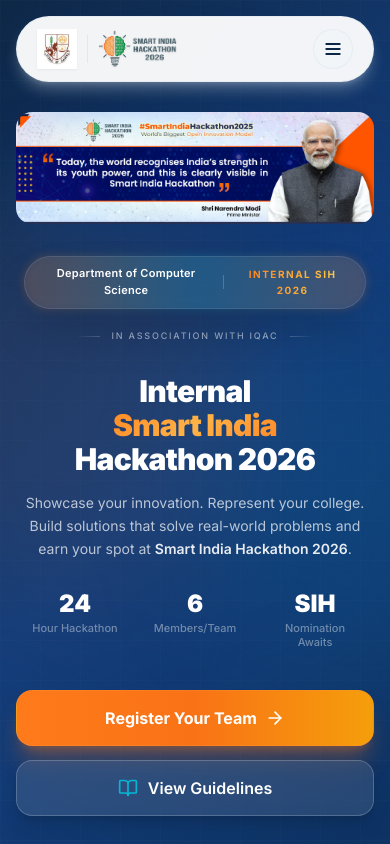
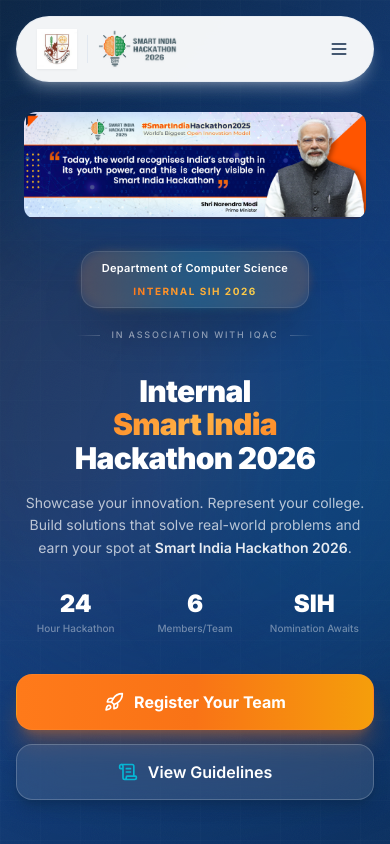
Before and after one commit to AtulSahu778/SIH-intercollege-hackathon-web, a Next.js app: page / in a window 390 px wide. Shown: the top 844 px of the page. Built offline with nearby package versions, Linux system fonts and the light colour scheme.

Commit message:
feat: implement responsive footer, navigation bar, and hero section components for the landing page

```diff
--- a/components/home/HeroSection.tsx
+++ b/components/home/HeroSection.tsx
@@ -2,7 +2,7 @@
 
 import { motion } from "framer-motion";
 import Link from "next/link";
-import { ArrowRight, BookOpen } from "lucide-react";
+import { Rocket, ScrollText } from "lucide-react";
 import { Button } from "@/components/ui/button";
 import Image from "next/image";
 import pmBanner from "@/app/images/sih2025-slider-banner-PM-Banner2.png";
@@ -55,8 +55,10 @@
             className="text-center flex flex-col items-center w-full"
           >
             {/* PM Banner */}
-            <motion.div variants={itemVariants} className="w-full max-w-6xl mx-auto mb-8 sm:mb-10 rounded-2xl sm:rounded-3xl overflow-hidden shadow-2xl shadow-navy-secondary/50 relative group bg-black/10">
-               <Image priority src={pmBanner} alt="Smart India Hackathon PM Banner" className="w-full h-auto object-cover transform group-hover:scale-105 transition-transform duration-700" />
+            <motion.div variants={itemVariants} className="w-full max-w-6xl mx-auto mb-8 sm:mb-10 px-2 sm:px-4">
+              <div className="rounded-xl sm:rounded-3xl overflow-hidden shadow-2xl shadow-navy-secondary/50 relative group bg-black/10">
+                <Image priority src={pmBanner} alt="Smart India Hackathon PM Banner" className="w-full h-auto object-contain transform group-hover:scale-105 transition-transform duration-700" />
+              </div>
             </motion.div>
 
             {/* Top badge */}
@@ -66,17 +68,17 @@
                 <div className="absolute -inset-[1px] bg-gradient-to-r from-accent-orange/40 via-accent-cyan/40 to-accent-orange/40 rounded-full blur-sm opacity-50 group-hover:opacity-100 transition duration-1000 group-hover:duration-300" />
 
                 {/* Main Badge */}
-                <div className="relative flex items-center gap-3 sm:gap-4 px-4 sm:px-6 py-2 sm:py-2.5 bg-white/5 backdrop-blur-xl border border-white/10 rounded-full shadow-2xl">
+                <div className="relative flex flex-col sm:flex-row items-center gap-1.5 sm:gap-4 px-5 sm:px-6 py-2 sm:py-2.5 bg-white/5 backdrop-blur-xl border border-white/10 rounded-2xl sm:rounded-full shadow-2xl">
                   {/* Department */}
-                  <span className="text-[11px] sm:text-xs font-semibold text-white tracking-wide">
+                  <span className="text-[11px] sm:text-xs font-semibold text-white tracking-wide text-center">
                     Department of Computer Science
                   </span>
 
-                  {/* Separator */}
-                  <span className="w-px h-3.5 bg-white/20" />
+                  {/* Separator (Hidden on mobile) */}
+                  <span className="hidden sm:block w-px h-3.5 bg-white/20" />
 
                   {/* Event */}
-                  <span className="text-[10px] sm:text-[11px] font-bold uppercase tracking-[0.15em] bg-gradient-to-r from-accent-orange to-amber-300 bg-clip-text text-transparent">
+                  <span className="text-[10px] sm:text-[11px] font-bold uppercase tracking-[0.15em] bg-gradient-to-r from-accent-orange to-amber-300 bg-clip-text text-transparent text-center">
                     Internal SIH 2026
                   </span>
                 </div>
@@ -114,16 +116,16 @@
             {/* Stats mini bar */}
             <motion.div
               variants={itemVariants}
-              className="flex items-start justify-center gap-6 sm:gap-10 mt-8"
+              className="flex items-start justify-between sm:justify-center gap-2 sm:gap-10 mt-8 sm:mt-12 w-full max-w-md mx-auto px-1 sm:px-0"
             >
               {[
                 { value: "24", label: "Hour Hackathon" },
                 { value: "6", label: "Members/Team" },
                 { value: "SIH", label: "Nomination Awaits" },
               ].map((stat) => (
-                <div key={stat.label} className="text-center w-24">
-                  <div className="text-2xl font-black text-white leading-none">{stat.value}</div>
-                  <div className="text-[11px] sm:text-xs text-white/40 font-medium mt-1.5 leading-tight">{stat.label}</div>
+                <div key={stat.label} className="text-center flex-1 sm:flex-none sm:w-24">
+                  <div className="text-2xl sm:text-3xl font-black text-white leading-none">{stat.value}</div>
+                  <div className="text-[10px] sm:text-xs text-white/40 font-medium mt-1.5 sm:mt-2 leading-tight px-1 sm:px-0">{stat.label}</div>
                 </div>
               ))}
             </motion.div>
@@ -138,9 +140,9 @@
                 size="xl"
                 className="w-full sm:w-auto bg-gradient-to-r from-accent-orange via-orange-500 to-amber-500 hover:from-orange-600 hover:to-amber-600 text-white font-bold rounded-2xl shadow-xl shadow-orange-500/30 hover:shadow-orange-500/50 active:scale-98 transition-all duration-300 group border border-orange-400/30"
               >
-                <Link href="/register" className="flex items-center justify-center gap-2">
+                <Link href="/register" className="flex items-center justify-center gap-2.5">
+                  <Rocket className="w-5 h-5 transition-transform duration-300 group-hover:translate-x-1 group-hover:-translate-y-1" />
                   <span>Register Your Team</span>
-                  <ArrowRight className="w-5 h-5 transition-transform group-hover:translate-x-1.5" />
                 </Link>
               </Button>
 
@@ -150,7 +152,7 @@
                 className="w-full sm:w-auto bg-white/10 hover:bg-white/20 border border-white/20 hover:border-white/40 backdrop-blur-xl text-white font-semibold rounded-2xl shadow-lg shadow-navy-primary/40 hover:shadow-cyan-500/10 active:scale-98 transition-all duration-300 group"
               >
                 <Link href="/guidelines" className="flex items-center justify-center gap-2.5">
-                  <BookOpen className="w-5 h-5 text-accent-cyan transition-transform group-hover:scale-110" />
+                  <ScrollText className="w-5 h-5 text-accent-cyan transition-transform group-hover:scale-110" />
                   <span>View Guidelines</span>
                 </Link>
               </Button>
--- a/components/layout/Footer.tsx
+++ b/components/layout/Footer.tsx
@@ -1,5 +1,5 @@
 import Link from "next/link";
-import { Phone, ExternalLink, Heart } from "lucide-react";
+import { Phone, ExternalLink } from "lucide-react";
 import { COLLEGE, HACKATHON, WHATSAPP_GROUP_URL } from "@/lib/constants";
 import Image from "next/image";
 import sihLogo from "@/app/images/SIH2026-logo.png";
@@ -150,7 +150,7 @@
             © {currentYear} <span className="font-semibold text-white/60">{COLLEGE.shortName}</span>. All rights reserved.
           </p>
           <p className="flex items-center gap-1.5">
-            Designed & Developed with <Heart className="w-4 h-4 text-accent-orange fill-accent-orange animate-pulse" /> by{" "}
+            Developed by{" "}
             <a href="https://github.com/atulsahu" target="_blank" rel="noreferrer" className="text-white/80 font-semibold hover:text-white transition-colors hover:underline underline-offset-4 decoration-accent-orange/50">
               Atul Sahu
             </a>
--- a/components/layout/Navbar.tsx
+++ b/components/layout/Navbar.tsx
@@ -144,10 +144,10 @@
             {/* Mobile Hamburger */}
             <button
               className={cn(
-                "md:hidden flex items-center justify-center w-10 h-10 rounded-full transition-all duration-300 active:scale-95 focus:outline-none",
+                "md:hidden flex items-center justify-center w-11 h-11 -mr-2 rounded-xl transition-colors duration-200 focus:outline-none touch-target",
                 isOpen
-                  ? "bg-accent-orange text-white shadow-lg shadow-orange-500/30"
-                  : "bg-slate-100/90 hover:bg-slate-200/80 text-navy-primary border border-slate-200/70"
+                  ? "bg-slate-100 text-navy-primary"
+                  : "bg-transparent active:bg-slate-100 text-navy-primary"
               )}
               onClick={() => setIsOpen(!isOpen)}
               aria-expanded={isOpen}
@@ -163,7 +163,7 @@
                     exit={{ rotate: 90, scale: 0.75, opacity: 0 }}
                     transition={{ duration: 0.18, ease: "easeOut" }}
                   >
-                    <X className="w-5 h-5 stroke-[2.5]" />
+                    <X className="w-5 h-5 stroke-[2]" />
                   </motion.div>
                 ) : (
                   <motion.div
@@ -173,7 +173,7 @@
                     exit={{ rotate: -90, scale: 0.75, opacity: 0 }}
                     transition={{ duration: 0.18, ease: "easeOut" }}
                   >
-                    <Menu className="w-5 h-5 stroke-[2.5]" />
+                    <Menu className="w-5 h-5 stroke-[2]" />
                   </motion.div>
                 )}
               </AnimatePresence>
@@ -204,7 +204,7 @@
               animate={{ opacity: 1, y: 0, scale: 1 }}
               exit={{ opacity: 0, y: -16, scale: 0.96 }}
               transition={{ duration: 0.25, ease: [0.22, 1, 0.36, 1] }}
-              className="fixed top-20 left-4 right-4 z-50 bg-white/95 backdrop-blur-2xl rounded-3xl shadow-2xl border border-slate-200/80 overflow-hidden md:hidden"
+              className="fixed top-24 left-4 right-4 z-50 bg-white/95 backdrop-blur-2xl rounded-3xl shadow-2xl border border-slate-200/80 overflow-hidden md:hidden"
             >
               <nav className="p-4 space-y-1.5" aria-label="Mobile navigation">
                 {NAV_LINKS.map((link, index) => (
```
